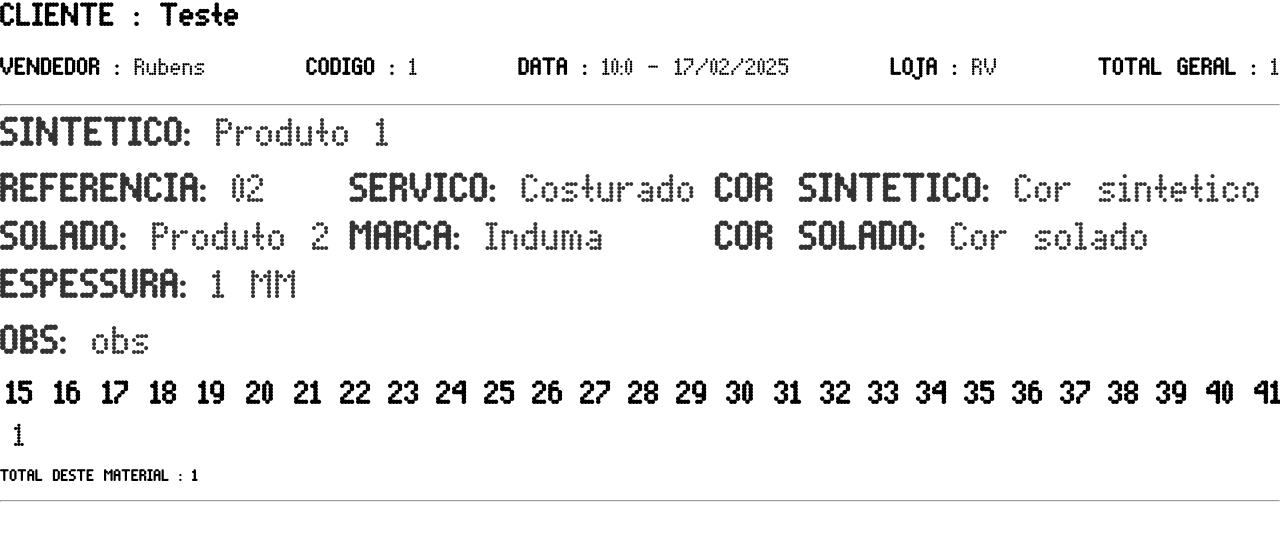
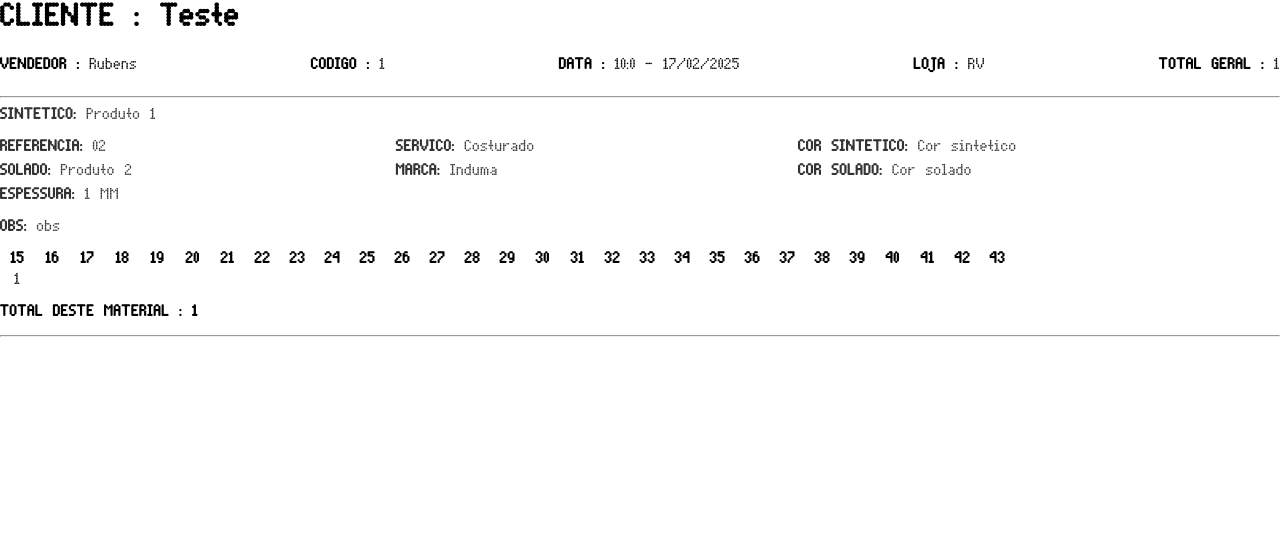
Before and after one commit to RubsNeto/PalmieX, a Django app: page /imprimir/1/ in a window 1280 px wide; the page is wider, and only the part inside the window is pictured. Shown: the top 541 px of that part. Run offline with Django 5.2, Linux system fonts and the light colour scheme; a user stored in the database is signed in; data comes from the database, SQL or seed files in the repository; both versions use the stored data as it was after the commit; some web fonts are replaced.

Commit message:
funcionando

```diff
--- a/static/css/imprimir.css
+++ b/static/css/imprimir.css
@@ -27,7 +27,7 @@
 }
 
 p{
-  font-size:1.5em;
+  font-size:1em;
 }
 
 /* Estilo para a seção de detalhes do pedido */
@@ -57,7 +57,7 @@ p{
 
 .item-nome p {
   margin: 0;
-  font-size: 2.5rem;
+  font-size: 1rem;
   color: #333;
 }
 
@@ -99,7 +99,6 @@ p{
   display: flex;
   flex-wrap: nowrap;
   margin-top: 1rem;
-  gap: 0.5em; /* Espaço entre os grupos */
 }
 
 /* Cada grupo: botão em cima e número embaixo */
@@ -112,15 +111,15 @@ p{
 
 /* Estilo para o botão (tamanho) */
 .botao {
-  width: 40px;
-  font-size: 2.0em;
+  width: 35px;
+  font-size: 1.0em;
   cursor: default;
 }
 
 
 /* Estilo para o número */
 .numero {
-  font-size: 2.0em;
+  font-size: 1.0em;
   margin-top: 0.3em;
 }
 
@@ -132,7 +131,7 @@ span {
 /* Estilos aplicados apenas na impressão */
 @media print {
   @page {
-    size: A4 landscape;
+    size: A4 Portrait;
     margin: 1cm;
   }
 
```
Also changed, not shown: db.sqlite3, 1 other file.
